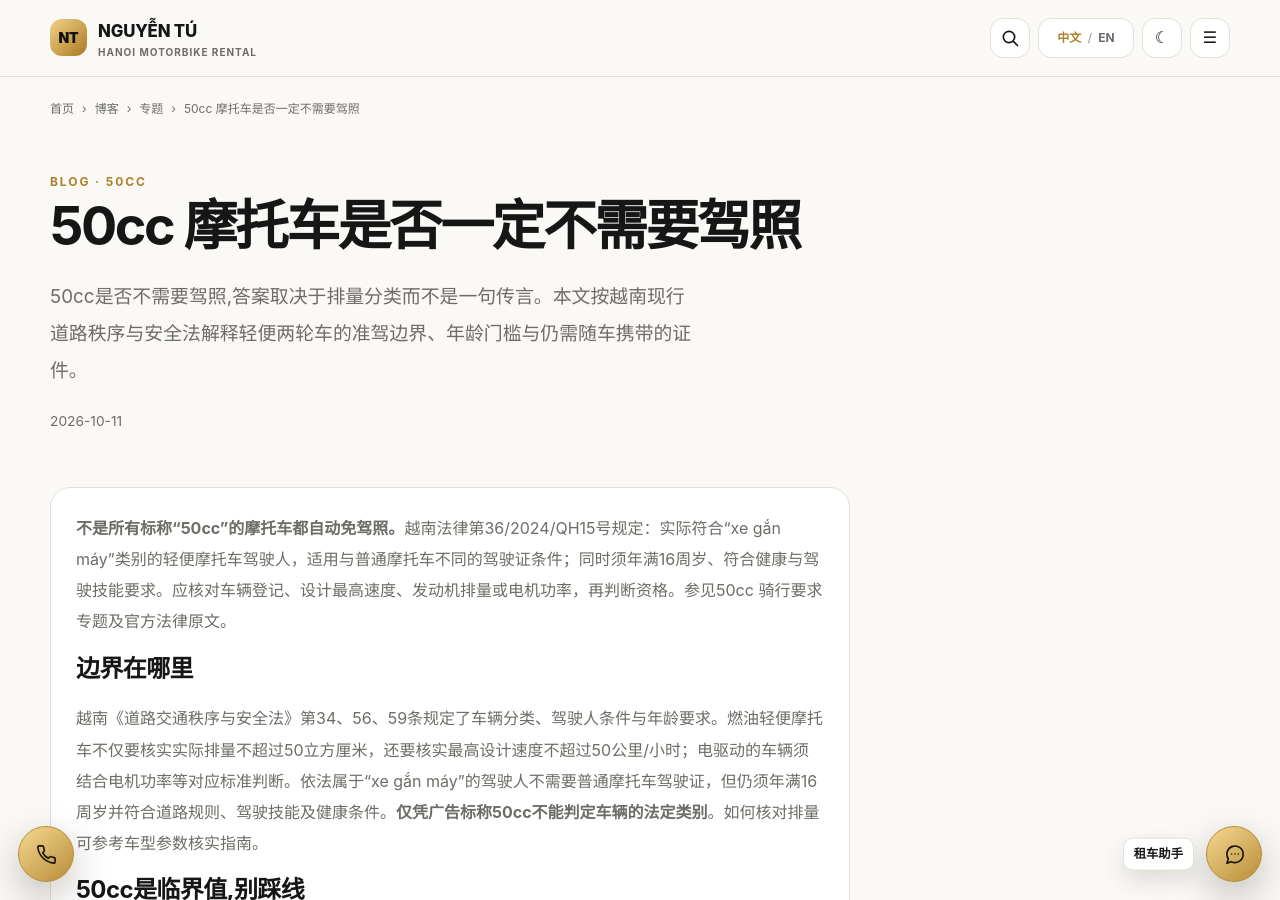
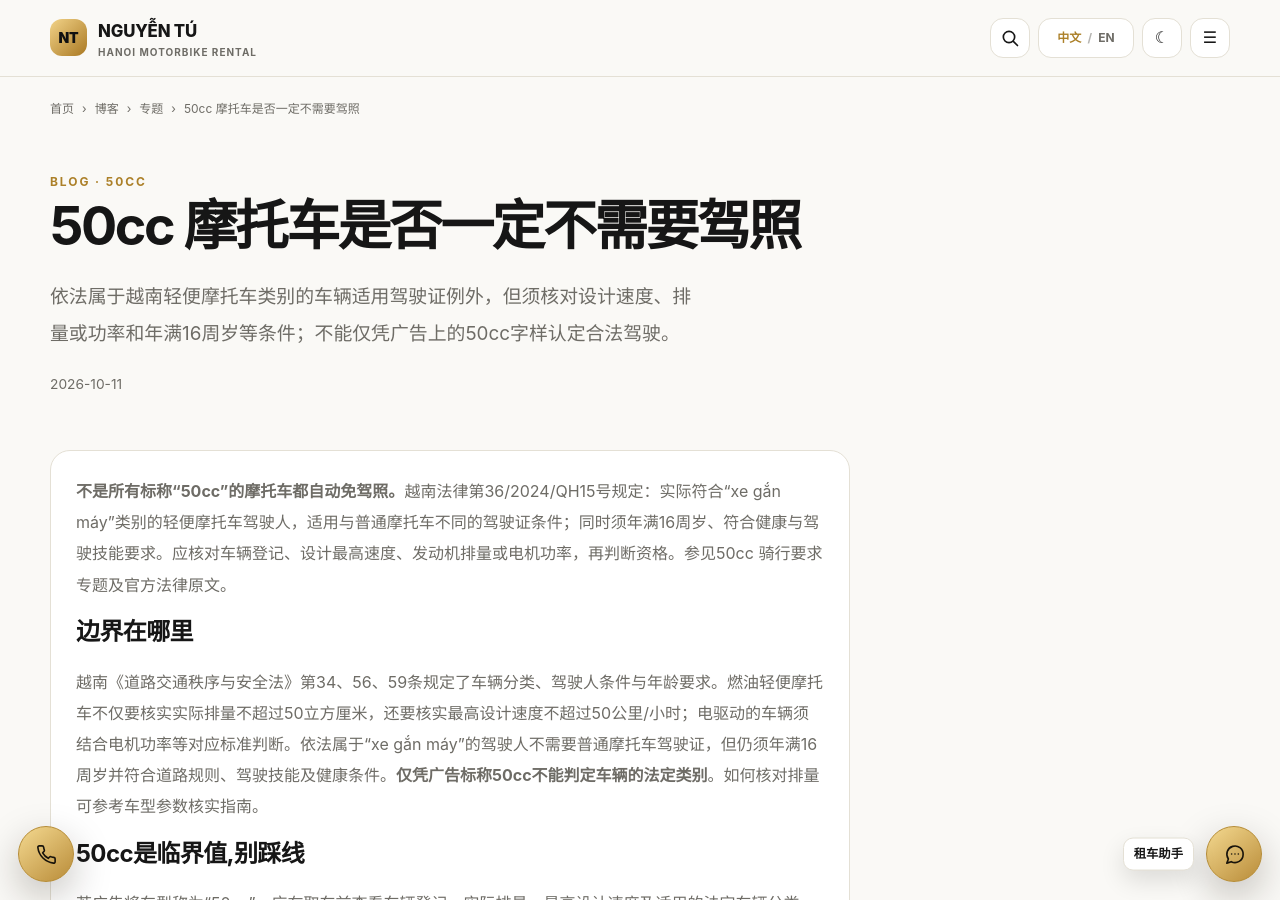
Before and after one commit to thuexemayhanoi/china, a Jekyll site: the page built from _posts/2026-10-11-hanoi-fifty-rules-02.md, in a window 1280 px wide and 900 px high. Built offline with Jekyll 4.4.1, drawn with Linux system fonts in a browser that asks for light colours.

Commit message:
seo(china): align post description and modified date with corrected factual answer

```diff
--- a/_posts/2026-10-11-hanoi-fifty-rules-02.md
+++ b/_posts/2026-10-11-hanoi-fifty-rules-02.md
@@ -5,7 +5,8 @@ topic: "50cc"
 subtopic: "requirements"
 permalink: "/blog/hanoi-fifty-rules-02/"
 title: "50cc 摩托车是否一定不需要驾照"
-description: "50cc是否不需要驾照,答案取决于排量分类而不是一句传言。本文按越南现行道路秩序与安全法解释轻便两轮车的准驾边界、年龄门槛与仍需随车携带的证件。"
+description: "依法属于越南轻便摩托车类别的车辆适用驾驶证例外，但须核对设计速度、排量或功率和年满16周岁等条件；不能仅凭广告上的50cc字样认定合法驾驶。"
+last_modified_at: "2026-10-12"
 primary_keyword: "河内50cc驾驶要求"
 source_notes: "Vietnam Law 36/2024/QH15 on road traffic order and safety, effective 2025-01-01, official full text at https://vanban.chinhphu.vn/?pageid=27160&docid=211194&classid=1&typegroupid=3"
 date: "2026-10-11 21:08:54 +0700"
```
